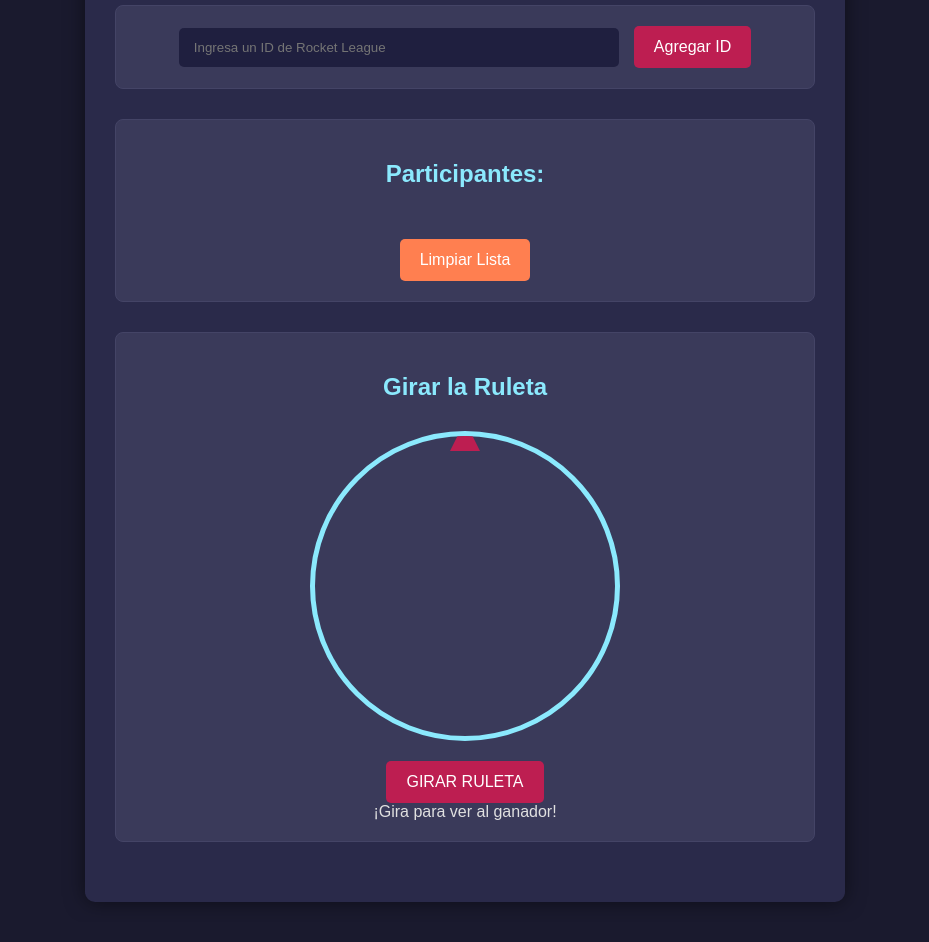
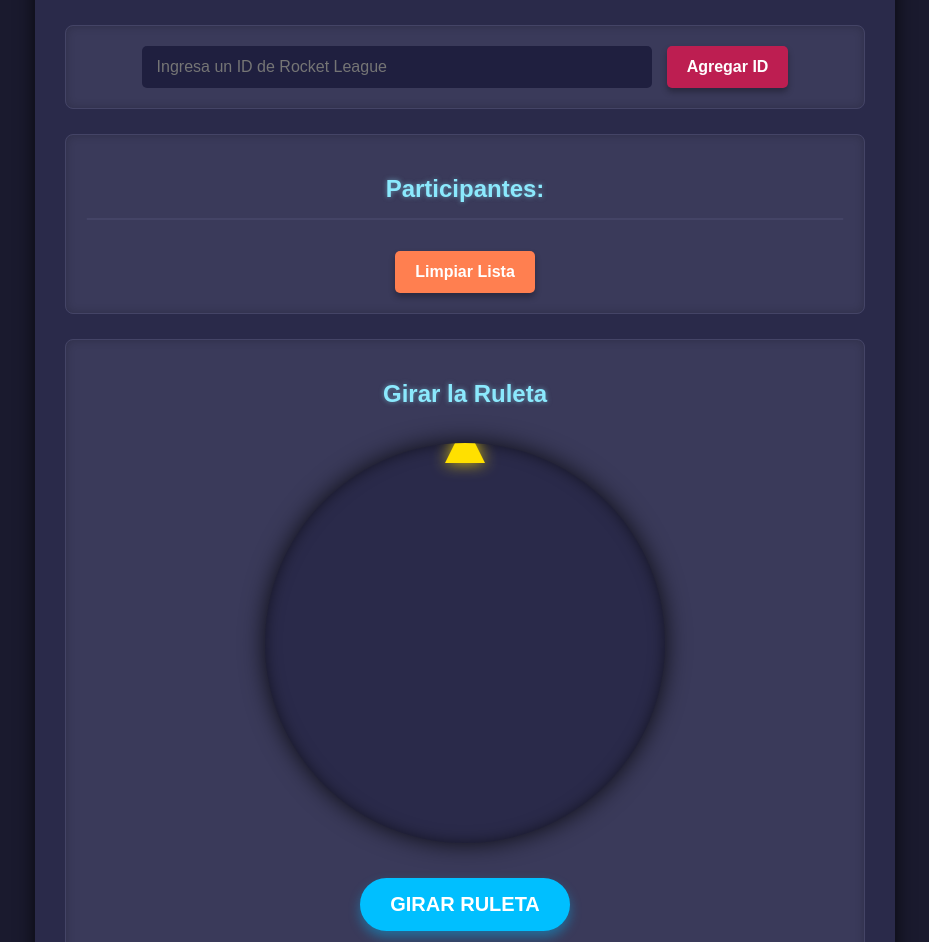
Before and after one commit to SalvaCroxx96/ruleta-rl-stream, a plain HTML site: page index.html in a window 1280 px wide. Shown: the part 123-1065 px from the top of the page, without its empty margins (175-1104 px from the left). Drawn offline with nearby package versions, Linux system fonts and the light colour scheme.

Commit message:
Update style.css

```diff
--- a/style.css
+++ b/style.css
@@ -9,30 +9,38 @@ body {
     margin: 0;
     padding: 20px;
     box-sizing: border-box;
-    overflow-x: hidden; /* Evitar scroll horizontal por la ruleta */
+    overflow-x: hidden; /* Evitar scroll horizontal por si acaso */
 }
 
 .container {
     background-color: #2a2a4a; /* Contenedor más claro */
     border-radius: 10px;
     padding: 30px;
-    box-shadow: 0 0 20px rgba(0, 0, 0, 0.5);
+    box-shadow: 0 0 20px rgba(0, 0, 0, 0.7); /* Sombra más pronunciada */
     text-align: center;
     width: 100%;
-    max-width: 700px;
+    max-width: 800px; /* Aumentamos el ancho para la ruleta */
+    display: flex;
+    flex-direction: column;
+    align-items: center;
+    gap: 25px; /* Espacio entre secciones */
 }
 
 h1, h2 {
     color: #8be9fd; /* Azul claro para títulos */
-    margin-bottom: 20px;
+    margin-bottom: 15px;
+    text-shadow: 0 0 5px rgba(139, 233, 253, 0.5); /* Efecto de brillo */
 }
 
-.input-section, .mode-selection-section, .players-list-section, .results-section, .roulette-section {
-    margin-bottom: 30px;
+.input-section, .players-list-section, .roulette-section, .results-section {
+    margin-bottom: 0; /* Ajustamos márgenes */
     border: 1px solid #444466;
     border-radius: 8px;
     padding: 20px;
     background-color: #3a3a5a;
+    width: 100%; /* Ocupar todo el ancho disponible */
+    box-sizing: border-box;
+    box-shadow: inset 0 0 10px rgba(0, 0, 0, 0.2); /* Sombra interna sutil */
 }
 
 input[type="text"] {
@@ -44,6 +52,14 @@ input[type="text"] {
     color: #e0e0e0;
     width: calc(70% - 20px);
     box-sizing: border-box;
+    font-size: 16px;
+    outline: none;
+    transition: all 0.3s ease;
+}
+
+input[type="text"]:focus {
+    box-shadow: 0 0 8px #8be9fd;
+    border-color: #8be9fd;
 }
 
 button {
@@ -54,13 +70,22 @@ button {
     border-radius: 5px;
     cursor: pointer;
     font-size: 16px;
-    transition: background-color 0.3s ease;
+    font-weight: bold;
+    transition: background-color 0.3s ease, transform 0.1s ease;
+    box-shadow: 0 4px 6px rgba(0, 0, 0, 0.3);
 }
 
 button:hover {
     background-color: #e63946;
+    transform: translateY(-2px); /* Pequeño efecto al pasar el ratón */
 }
 
+button:active {
+    transform: translateY(0); /* Efecto al hacer clic */
+    box-shadow: 0 2px 4px rgba(0, 0, 0, 0.3);
+}
+
+/* Estilos específicos para los botones de modo de juego (mantener si se vuelven a usar) */
 .mode-button {
     background-color: #50fa7b; /* Verde para los modos */
     margin: 5px;
@@ -79,18 +104,6 @@ button:hover {
     background-color: #ffa07a;
 }
 
-.spin-button {
-    background-color: #bd1e51; /* Rojo vibrante para el botón de girar */
-    margin-top: 20px;
-    padding: 15px 30px;
-    font-size: 1.2em;
-}
-
-.spin-button:hover {
-    background-color: #e63946;
-}
-
-
 ul {
     list-style: none;
     padding: 0;
@@ -99,6 +112,7 @@ ul {
     background-color: #1f1f3f;
     border-radius: 5px;
     margin-top: 15px;
+    border: 1px solid #444466;
 }
 
 ul li {
@@ -107,6 +121,7 @@ ul li {
     display: flex;
     justify-content: space-between;
     align-items: center;
+    font-size: 15px;
 }
 
 ul li:last-child {
@@ -118,114 +133,106 @@ ul li button {
     padding: 5px 10px;
     font-size: 14px;
     margin-left: 10px;
+    border-radius: 3px;
+    box-shadow: none; /* Sin sombra para botones pequeños */
 }
 
 ul li button:hover {
     background-color: #c0392b;
+    transform: none; /* Sin efecto de movimiento */
 }
 
-.mode-warning, .result-warning, .spin-result {
-    color: #ffcc00; /* Amarillo de advertencia/resultado */
+.mode-warning, .result-warning {
+    color: #ffcc00; /* Amarillo de advertencia */
     font-weight: bold;
     margin-top: 10px;
-}
-.spin-result {
-    font-size: 1.5em;
-    color: #50fa7b; /* Verde para el resultado del giro */
+    font-size: 1.1em;
 }
 
-
-#teamsDisplay {
-    margin-top: 20px;
+/* --- Estilos de la RULETA --- */
+.roulette-section {
     display: flex;
-    flex-wrap: wrap;
-    justify-content: center;
+    flex-direction: column;
+    align-items: center;
     gap: 20px;
 }
 
-.team-box {
-    background-color: #1f1f3f;
-    border: 2px solid #8be9fd; /* Cambiado a azul claro */
-    border-radius: 8px;
-    padding: 15px;
-    min-width: 150px;
-    max-width: 200px;
-    box-shadow: 0 0 10px rgba(0, 0, 0, 0.3);
+.roulette-container {
+    position: relative;
+    width: 400px; /* Tamaño del contenedor de la ruleta */
+    height: 400px;
+    border-radius: 50%;
+    background-color: #2a2a4a; /* Fondo del área de la ruleta */
+    box-shadow: 0 0 25px rgba(0, 0, 0, 0.8), inset 0 0 15px rgba(0, 0, 0, 0.5);
+    display: flex;
+    justify-content: center;
+    align-items: center;
+    overflow: hidden; /* Para que el canvas no se salga */
 }
 
-.team-box h3 {
-    color: #50fa7b; /* Verde para los títulos de equipo */
-    margin-top: 0;
-    margin-bottom: 10px;
-}
-
-.team-box ul {
-    background-color: transparent;
-    border: none;
-    max-height: unset;
-    overflow-y: unset;
-}
-
-.team-box ul li {
-    border-bottom: 1px dashed #444466;
-    padding: 5px 0;
-    justify-content: center;
-}
-.team-box ul li:last-child {
-    border-bottom: none;
-}
-
-/* --- Estilos de la Ruleta --- */
-.roulette-container {
-    position: relative;
-    width: 300px;
-    height: 300px;
-    border-radius: 50%;
-    border: 5px solid #8be9fd; /* Borde de la ruleta */
-    margin: 30px auto 20px auto;
-    overflow: hidden; /* Esconde lo que se sale del círculo */
-}
-
-.roulette-wheel {
-    position: absolute;
+#rouletteCanvas {
     width: 100%;
     height: 100%;
-    transition: transform 4s cubic-bezier(0.2, 0.9, 0.3, 1); /* Animación de giro suave */
-    /* La rotación inicial se establecerá en JS */
-}
-
-.roulette-segment {
-    position: absolute;
-    top: 0;
-    right: 0;
-    width: 50%; /* Mitad del ancho del contenedor */
-    height: 50%; /* Mitad del alto del contenedor */
-    transform-origin: 0% 100%; /* Punto de pivote en el centro del círculo */
-    border: 1px solid #444466;
-    display: flex;
-    align-items: center;
-    justify-content: center;
-    overflow: hidden;
-    color: #e0e0e0;
-    font-size: 0.9em;
-    font-weight: bold;
-    text-align: center;
-    white-space: nowrap; /* Evitar que el texto salte de línea */
-    text-overflow: ellipsis; /* Puntos suspensivos si el texto es muy largo */
-    padding-left: 5%; /* Pequeño padding para que no choque con el borde */
-    box-sizing: border-box; /* Incluir padding en el tamaño */
-    transform: rotate(var(--angle)) skewY(var(--skew)); /* Ángulos dinámicos por JS */
+    display: block; /* Elimina espacio extra debajo del canvas */
+    border-radius: 50%; /* Asegura que el canvas también sea redondo */
 }
 
 .roulette-pointer {
     position: absolute;
-    top: -15px; /* Arriba de la ruleta */
+    top: -20px; /* Ajusta la posición para que quede arriba */
     left: 50%;
     transform: translateX(-50%);
     width: 0;
     height: 0;
-    border-left: 15px solid transparent;
-    border-right: 15px solid transparent;
-    border-bottom: 30px solid #bd1e51; /* Triángulo rojo del puntero */
-    z-index: 10;
+    border-left: 20px solid transparent;
+    border-right: 20px solid transparent;
+    border-bottom: 40px solid #ffe000; /* Color amarillo brillante para el puntero */
+    z-index: 100; /* Asegura que esté por encima de la ruleta */
+    filter: drop-shadow(0 0 8px rgba(255, 224, 0, 0.8)); /* Brillo */
 }
+
+.main-spin-button {
+    background-color: #00bfff; /* Azul cielo para el botón de giro principal */
+    font-size: 20px;
+    padding: 15px 30px;
+    margin-top: 15px;
+    border-radius: 50px; /* Botón más redondo */
+    box-shadow: 0 6px 12px rgba(0, 191, 255, 0.4);
+    transition: all 0.3s ease;
+}
+
+.main-spin-button:hover {
+    background-color: #1ed2ff;
+    transform: translateY(-3px) scale(1.02);
+    box-shadow: 0 8px 16px rgba(0, 191, 255, 0.6);
+}
+
+.main-spin-button:active {
+    transform: translateY(0) scale(1);
+    box-shadow: 0 4px 8px rgba(0, 191, 255, 0.4);
+}
+
+.winner-display {
+    margin-top: 25px;
+    padding: 20px;
+    background-color: #4a148c; /* Morado oscuro */
+    border-radius: 10px;
+    font-size: 1.8em;
+    font-weight: bold;
+    color: #ffeb3b; /* Amarillo brillante para el texto */
+    text-shadow: 0 0 10px rgba(255, 235, 59, 0.7);
+    border: 2px solid #ffeb3b;
+    min-height: 40px;
+    display: flex;
+    align-items: center;
+    justify-content: center;
+    width: 80%;
+    max-width: 450px;
+    box-sizing: border-box;
+}
+
+/* Estilos para el efecto de resaltado de la lista de jugadores (mantener el anterior) */
+ul li.highlight {
+    background-color: #50fa7b; /* Resaltado verde */
+    transition: background-color 0.1s ease;
+}
```
